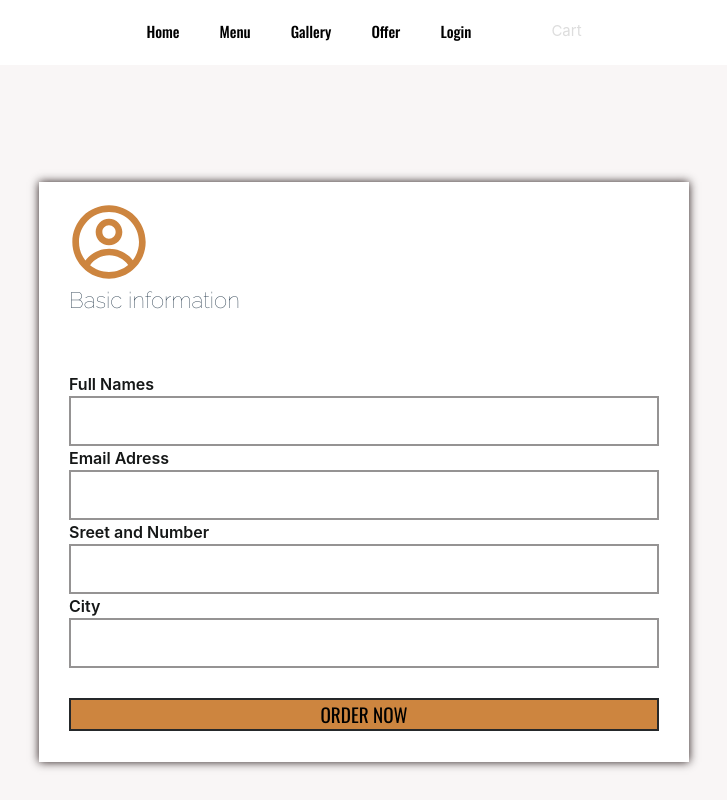
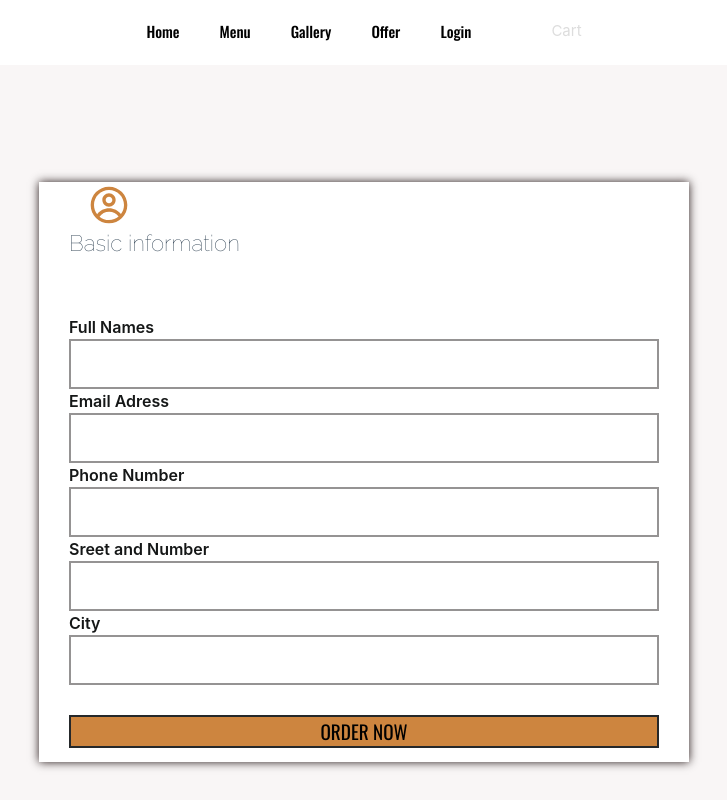
Before and after one commit to SolangeUwera/FabCafe, a React (Vite) app: page /orderform in a window 1280 px wide. Shown: the top 800 px of the page, without its empty margins (276-1003 px from the left). Built offline with nearby package versions, Linux system fonts and the light colour scheme.

Commit message:
12/1/2024

```diff
--- a/src/Component/OrderForm.jsx
+++ b/src/Component/OrderForm.jsx
@@ -60,6 +60,23 @@ const Sign = () => {
           />
         </div>
         <div className="flex-column">
+          <label>Phone Number </label>
+        </div>
+        <div className="sl-inputForm11">
+          <input
+            onChange={(e) => {
+              e.preventDefault();
+              setPassword(e.target.value);
+            }}
+            type="number"
+            className="sl-input"
+            placeholder=""
+          />
+
+
+        </div>
+
+        <div className="flex-column">
           <label>Sreet and Number </label>
         </div>
         <div className="sl-inputForm11">
--- a/src/index.css
+++ b/src/index.css
@@ -45,7 +45,7 @@ h1 {
 .iconv{
   color: peru;
   width: 80px;
-  height: 80px;
+  height: 40px;
 }
 .sl-inputForm11 {
   border: 2.5px solid rgb(149, 147, 147);
```
